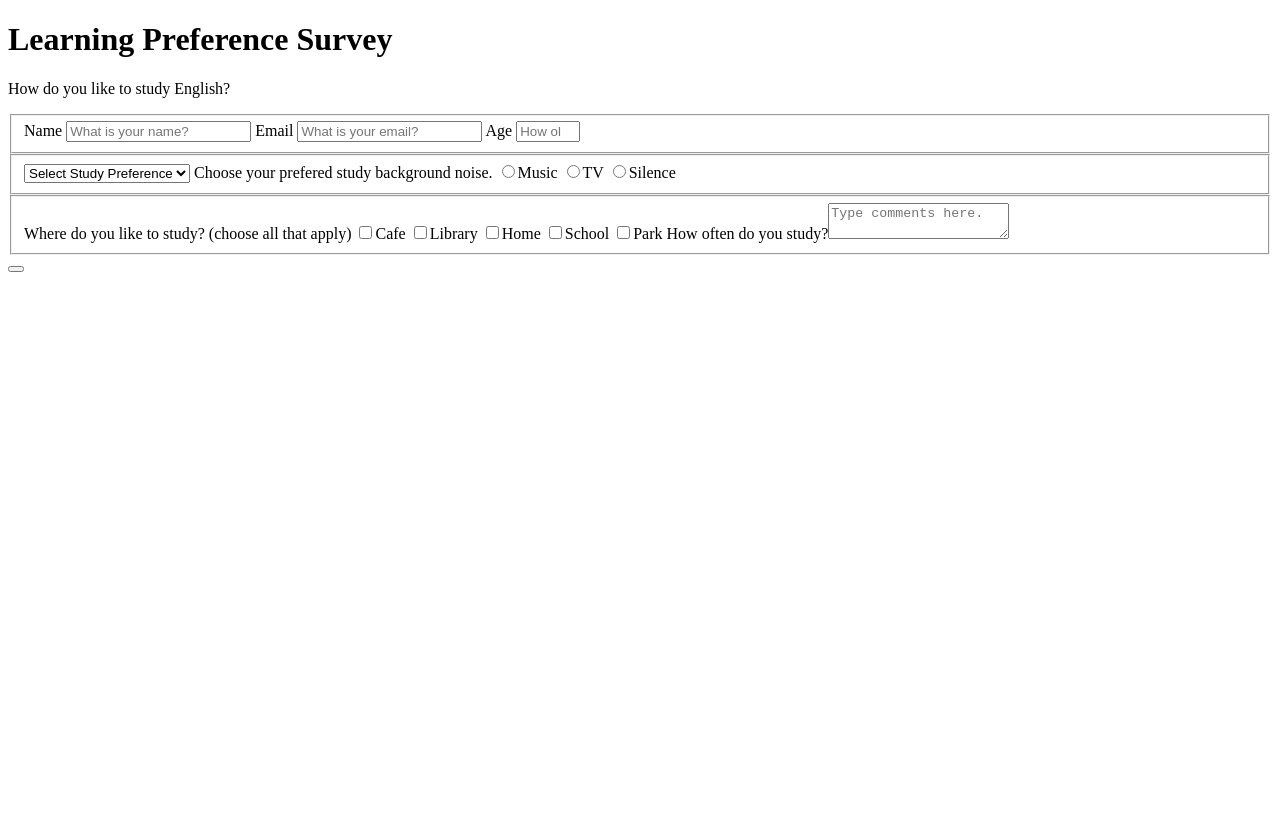
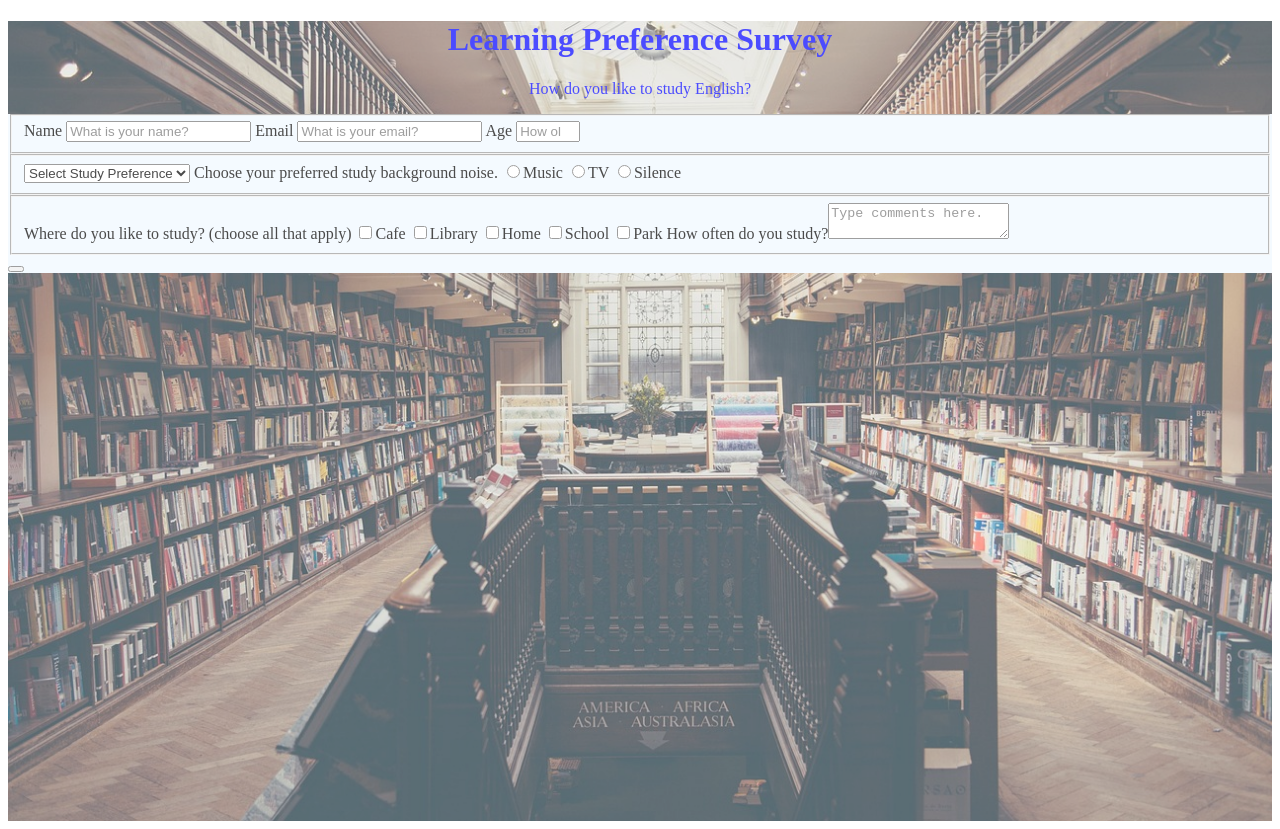
Before and after one commit to SupaMega24/survey-form, a plain HTML site: page index.html in a window 1280 px wide. Before the commit the page ends 800 px from the top, so only its background shows below. Drawn offline with Linux system fonts and the light colour scheme.

Commit message:
Add background image and begin styling

```diff
--- a/index.html
+++ b/index.html
@@ -7,17 +7,18 @@
     <link rel="stylesheet" href="style.css" />
 </head>
 <body>
-    <div>
+    <div class="background">
+        <div class="header" >
             <h1 id='title'>Learning Preference Survey</h1>
             <p id='description'>How do you like to study English?</p>
         </div>
         <form id='survey-form'>
         <fieldset>
-        <label id='name-label'>Name</lable>
+            <label id='name-label'>Name</label>
             <input id='name' placeholder='What is your name?' type='text' required>
-        <label id='email-label'>Email</lable>
+            <label id='email-label'>Email</label>
             <input id='email' placeholder='What is your email?' type='email' required>
-        <label id='number-label'>Age</lable>
+            <label id='number-label'>Age</label>
             <input id='number' placeholder='How old are you?' type='number' min='18' max='100'>
         </fieldset>
         <fieldset>
@@ -29,7 +30,7 @@
         </fieldset>
         <fieldset>
         </select>
-      <label>Choose your prefered study background noise.
+        <label>Choose your preferred study background noise.
             <input name='group1' value='music' type='radio'>Music
             <input name='group1' value='tv' type='radio'>TV
             <input name='group1' value='silence' type='radio'>Silence
@@ -46,5 +47,6 @@
         </fieldset>
         <button id='submit' value='submit'>
         </form>
+        </div>
 </body>
 </html>
--- a/style.css
+++ b/style.css
@@ -0,0 +1,21 @@
+body {
+    height: 100vh;
+}
+
+.background {
+    background-image: url("images/library.jpg");
+    background-size: cover;
+    background-repeat: no-repeat;
+    width: 100%;
+    height: 100%;
+    opacity: 70%;
+}
+
+form {
+    background-color: aliceblue;
+}
+
+.header {
+    color: blue;
+    text-align: center;
+}
```
Also changed, not shown: images/library.jpg (added). Lines whose indentation alone changed are shown as unchanged.
